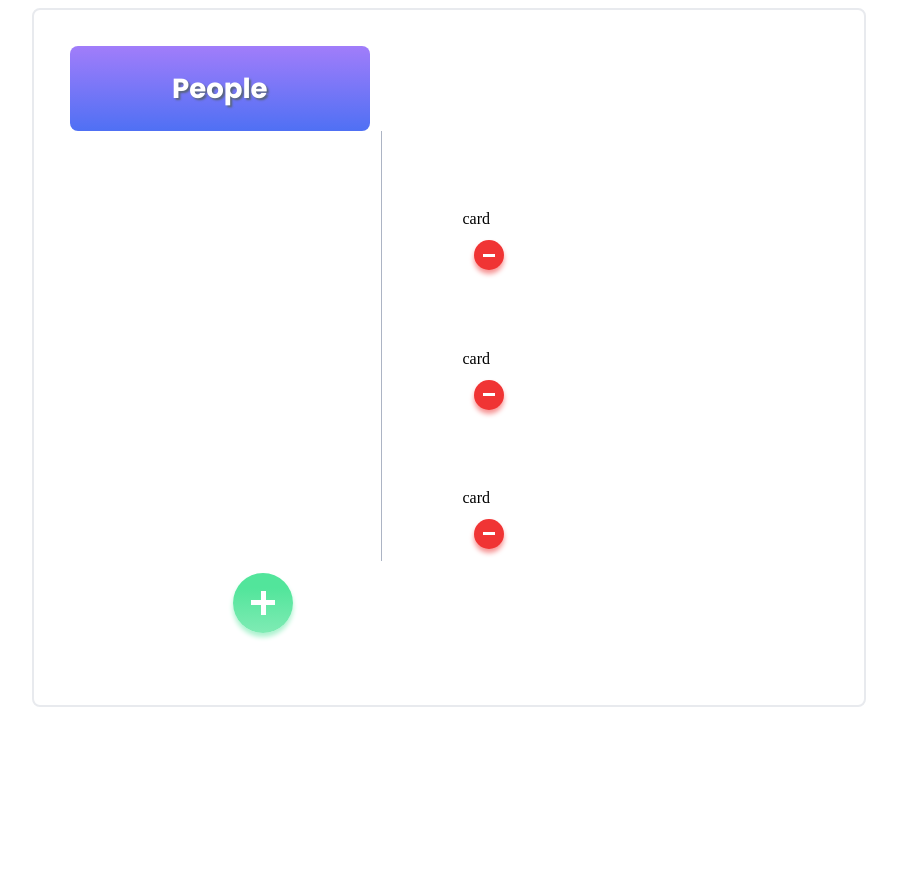
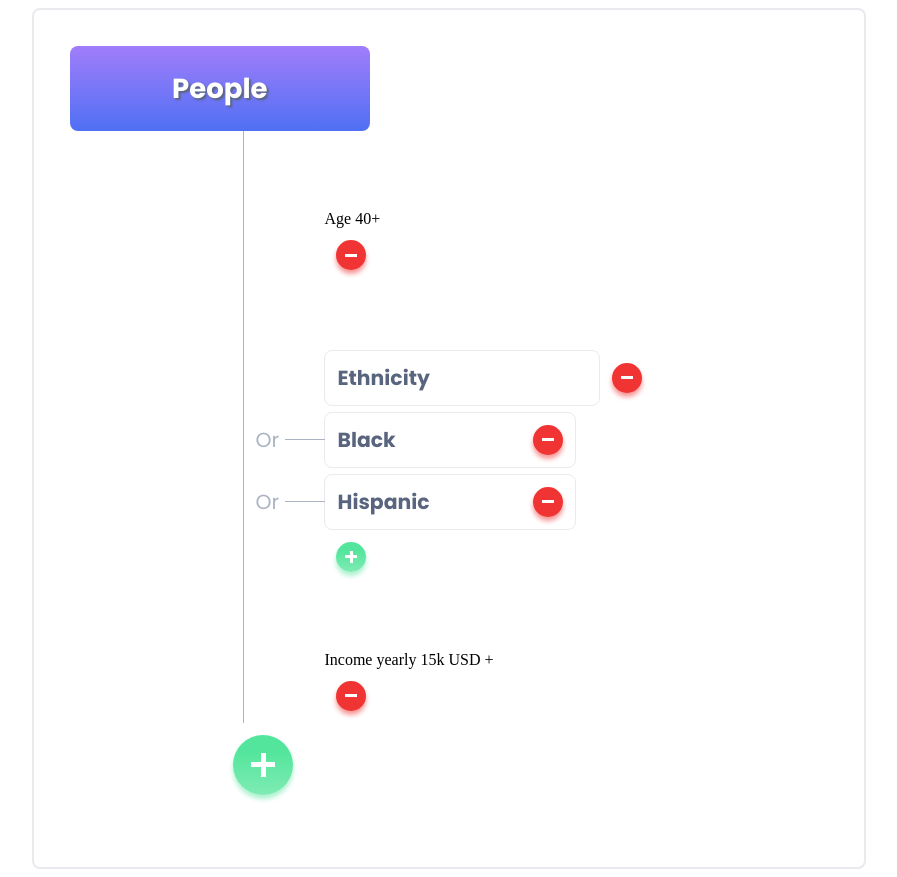
Before and after one commit to natkalia/people-recruitment-task, a React (Create React App) app: page / in a window 1280 px wide. Shown: the whole page, without its empty margins (191-1088 px from the left). Before the commit the page ends 800 px from the top, so only its background shows below. Built offline with nearby package versions, Linux system fonts and the light colour scheme.

Commit message:
Add SubCard and update Card

```diff
--- a/src/components/Card/Card.js
+++ b/src/components/Card/Card.js
@@ -1,21 +1,70 @@
 import React from 'react';
 import styles from './Card.module.scss';
 import Button from '../Button/Button';
+import SubCard from '../SubCard/SubCardContainer';
+import shortid from 'shortid';
+import VerticalDivider from '../VerticalDivider/VerticalDivider';
 import PropTypes from 'prop-types';
 
 class Card extends React.Component {
 
   static propTypes = {
-    cards: PropTypes.array,
+    category: PropTypes.string,
+    content: PropTypes.string,
+    addSubCard: PropTypes.func,
+    removeCard: PropTypes.func,
+    id: PropTypes.string,
+  }
+
+  handleAddSubCard = addSubCard => {
+    const content = prompt('Please enter new item from this category e.g. White', 'White');
+    if (content == null || content === '') {
+      return;
+    } else {
+      addSubCard(content);
+    }
+  }
+
+  handleDeleteCard = (removeCard, id) => {
+    removeCard(id);
   }
 
   render() {
+    const {category, content, addSubCard, removeCard, id} = this.props;
+    const complicatedCategory = 'Ethnicity';
     return (
       <div className={styles.component}>
-        card
-        <Button variant="minus"/>
+        <div className={styles.componentInner}>
+
+          {/* render simple Card if category not Ethnicity
+          render Card with Subcards if category Ethnicity  */}
+          {category !== complicatedCategory ?
+            (
+              <div className={styles.simple}>
+                <span className={styles.text}>{category} {content}</span>
+                <Button variant='minus' category={category} handleDeleteCard={() => this.handleDeleteCard(removeCard, id)}/>
+              </div>
+            ) :
+            (
+              <div className={styles.ethnicity}>
+                <SubCard key={shortid.generate()} item={category} handleDeleteCard={() => this.handleDeleteCard(removeCard, id)}/>
+                {content.map(item =>
+                  (
+                    <div key={shortid.generate()} className={styles.content}>
+                      <VerticalDivider/>
+                      <SubCard key={shortid.generate()} item={item} category={complicatedCategory}/>
+                    </div>
+                  ))
+                }
+                <div className={styles.buttonWrapper}>
+                  <Button variant='plus' category={category} handleAddSubCard={() => this.handleAddSubCard(addSubCard)}/>
+                </div>
+              </div>
+            )
+          }
+
+        </div>
       </div>
-
     );
   }
 }
--- a/src/components/SubCard/SubCard.js
+++ b/src/components/SubCard/SubCard.js
@@ -0,0 +1,42 @@
+import React from 'react';
+import styles from './SubCard.module.scss';
+import Button from '../Button/Button';
+import PropTypes from 'prop-types';
+
+class SubCard extends React.Component {
+
+  static propTypes = {
+    item: PropTypes.string,
+    category: PropTypes.string,
+    removeSubCard: PropTypes.func,
+    removeCard: PropTypes.func,
+    handleDeleteCard: PropTypes.func,
+  }
+
+  handleDeleteSubCard = (removeSubCard, item) => {
+    removeSubCard(item);
+  }
+
+  render() {
+    const {item, category, removeSubCard, removeCard, handleDeleteCard} = this.props;
+    const complicatedCategory = 'Ethnicity';
+    return (
+      <>
+        {item !== complicatedCategory ?
+          (
+            <div className={styles.items}>
+              <span className={styles.text}>{item}</span>
+              <Button variant='minus' category={category} handleDeleteSubCard={() => this.handleDeleteSubCard(removeSubCard, item)}/>
+            </div>
+          ) : (
+            <div className={styles.ethnicity}>
+              <span className={styles.text}>{item}</span>
+              <Button variant='minus' category={category} handleDeleteCard={() => handleDeleteCard(removeCard)}/>
+            </div>
+          )}
+      </>
+    );
+  }
+}
+
+export default SubCard;
--- a/src/components/SubCard/SubCard.module.scss
+++ b/src/components/SubCard/SubCard.module.scss
@@ -0,0 +1,49 @@
+@import '../../styles/settings.scss';
+
+.items {
+  @include flex(row, space-between, center);
+  width: 250px;
+  align-self: end;
+  position: relative;
+  border: 1px solid lighten($color-dark, 70%);
+  border-radius: $radius-standard;
+  margin: $base-size/2 0;
+  font-size: $base-size * 1.7;
+}
+
+.ethnicity {
+  @include flex(row, space-between, center);
+
+  .text {
+    width: 250px;
+    border: 1px solid lighten($color-dark, 70%);
+    border-radius: $radius-standard;
+    padding: $base-size;
+    margin: 0;
+    font-size: $base-size * 1.7;
+  }
+}
+
+.text {
+  color: lighten($color-dark, 20%);
+  margin: 0 $base-size;
+  font-family: $font-text;
+  font-weight: 700;
+}
+
+.items::after {
+  content: "";
+  position: absolute;
+  width: 40px;
+  height: 1px;
+  left: -40px;
+  background-color: lighten($color-dark, 50%);
+}
+
+.items::before {
+  content: "Or";
+  position: absolute;
+  left: -70px;
+  font-family: $font-text;
+  color: lighten($color-dark, 50%);
+}
--- /dev/null
+++ b/src/components/SubCard/SubCardContainer.js
@@ -0,0 +1,13 @@
+import {connect} from 'react-redux';
+import SubCard from './SubCard';
+import {createActionRemoveSubCard} from '../../redux/cardsRedux';
+
+const mapStateToProps = state => ({
+  cards: state.cards,
+});
+
+const mapDispatchToProps = (dispatch) => ({
+  removeSubCard: item => dispatch(createActionRemoveSubCard(item)),
+});
+
+export default connect(mapStateToProps, mapDispatchToProps)(SubCard);
```
